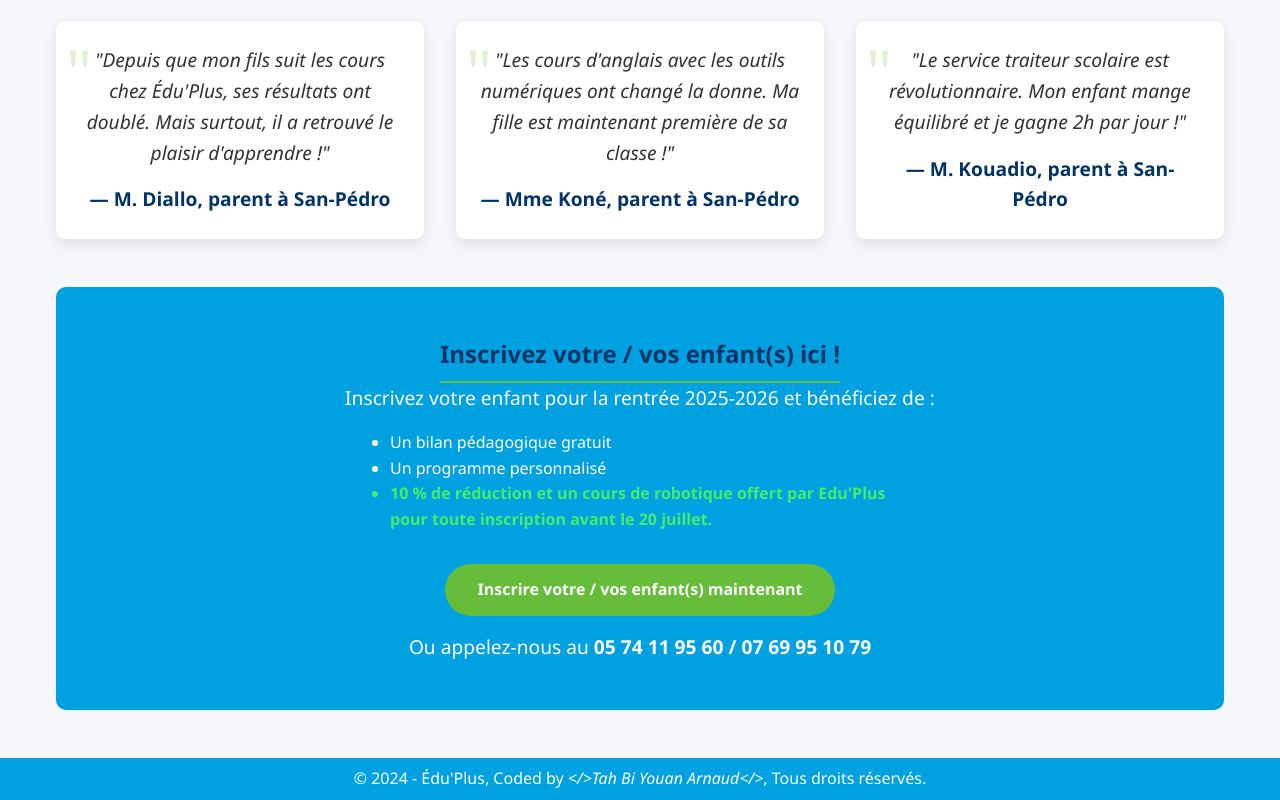
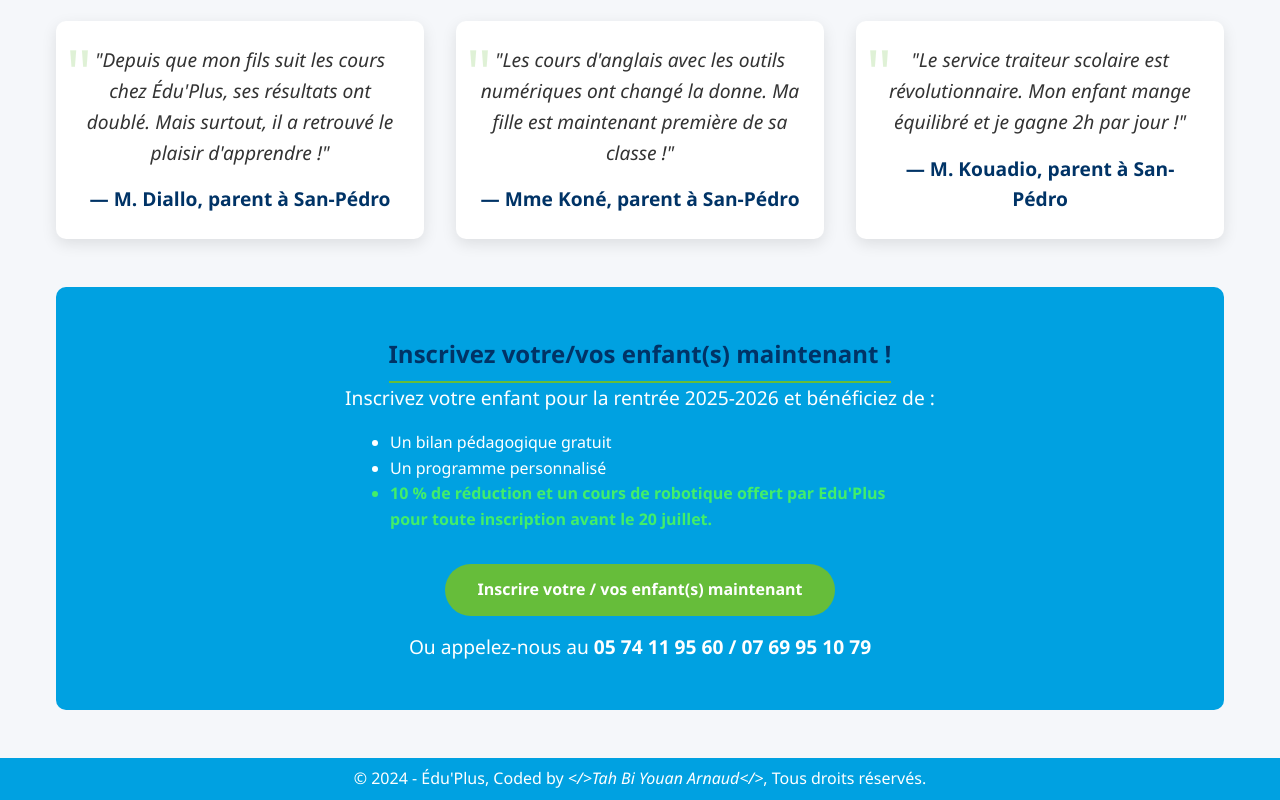
Before and after one commit to eduplus-ci/san-pedro, a plain HTML site: page bilan.html in a window 1280 px wide. Shown: the part 1119-1919 px from the top of the page. Drawn offline with Linux system fonts and the light colour scheme; no server answers.

Commit message:
Update bilan.html

```diff
--- a/bilan.html
+++ b/bilan.html
@@ -506,7 +506,7 @@ src="https://www.facebook.com/tr?id=2096066194164987&ev=PageView&noscript=1"
         </section>
 
         <section id="inscription" class="cta-section">
-            <h2>Inscrivez votre / vos  enfant(s) ici !</h2>
+            <h2>Inscrivez votre/vos  enfant(s) maintenant !</h2>
             <p>Inscrivez votre enfant pour la rentrée 2025-2026 et bénéficiez de :</p>
             <ul style="text-align: left; max-width: 500px; margin: 1rem auto;">
                 <li>Un bilan pédagogique gratuit</li>
```
